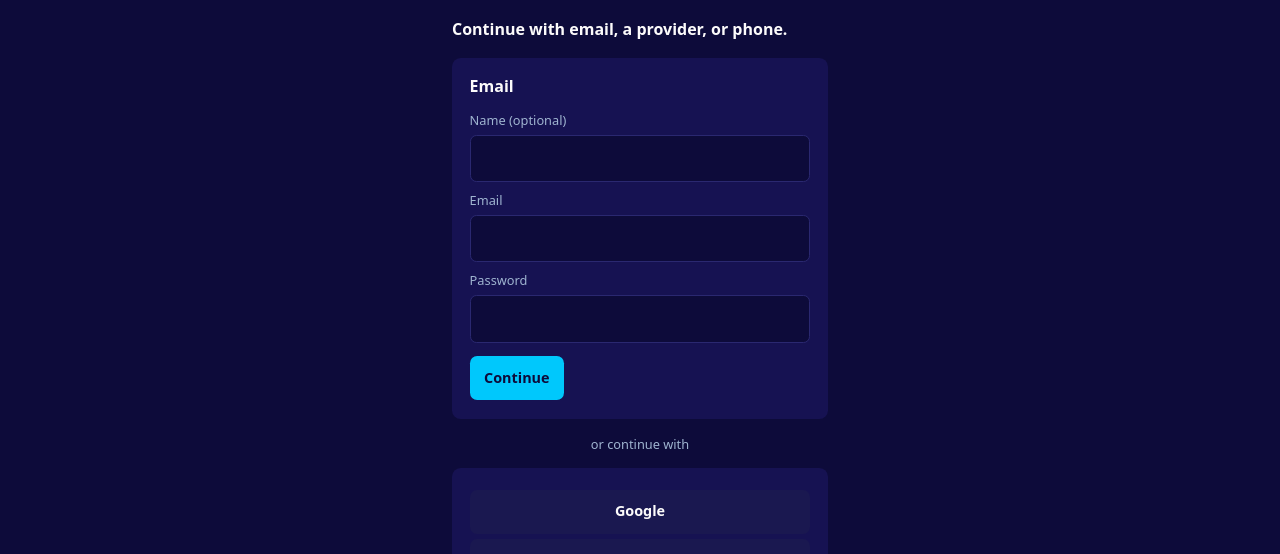
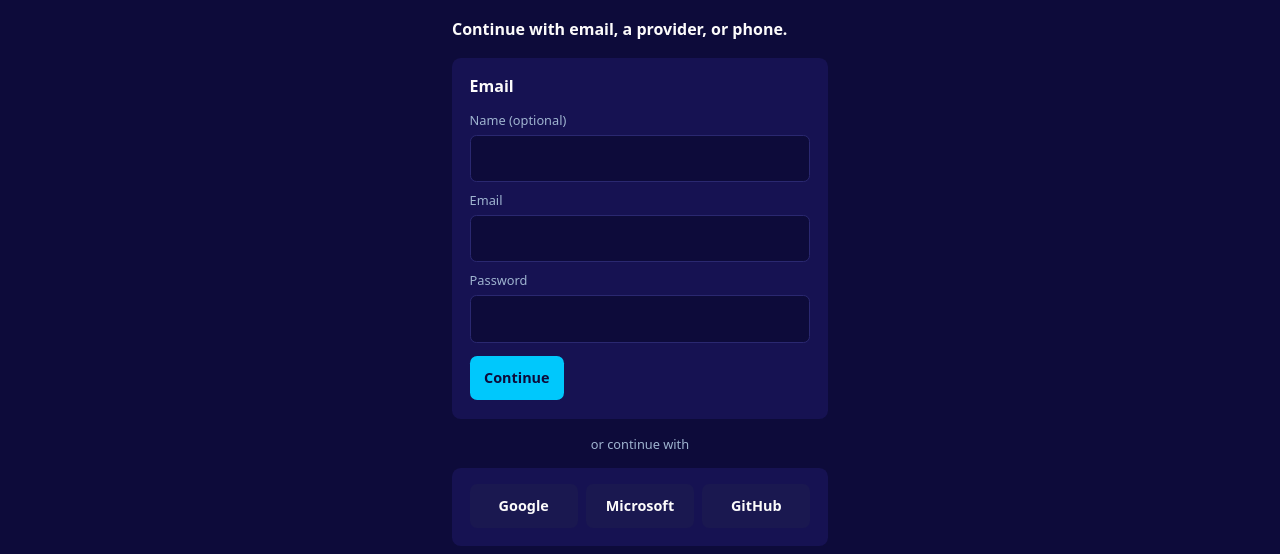
Before and after one commit to gotigin/wadhu, a website: page sites/wadhu/static/account/index.html in a window 1280 px wide. Shown: the part 188-742 px from the top of the page. Drawn offline with Linux system fonts and the light colour scheme; no server answers.

Commit message:
Put account OAuth providers on one row when they fit.
Co-authored-by: Cursor <cursoragent@cursor.com>

```diff
--- a/sites/wadhu/static/account/index.html
+++ b/sites/wadhu/static/account/index.html
@@ -73,7 +73,7 @@
       </section>
 
       <p class="auth-or">or continue with</p>
-      <section class="auth-card" aria-label="Federated sign-in">
+      <section class="auth-card auth-providers" aria-label="Federated sign-in">
         <button type="button" class="btn btn-provider" id="btn-google">Google</button>
         <button type="button" class="btn btn-provider" id="btn-microsoft">Microsoft</button>
         <button type="button" class="btn btn-provider" id="btn-github">GitHub</button>
--- a/sites/wadhu/static/css/account.css
+++ b/sites/wadhu/static/css/account.css
@@ -90,11 +90,17 @@
   background: transparent;
   border: 1px solid #2a2870;
 }
+.auth-providers {
+  display: flex;
+  flex-wrap: wrap;
+  gap: 0.5rem;
+}
 .btn-provider {
-  width: 100%;
+  flex: 1 1 6.5rem;
+  min-width: 6.5rem;
   text-align: center;
   background: #1a1850;
-  margin: 0.35rem 0 0;
+  margin: 0;
 }
 .btn-provider:hover {
   color: var(--lime);
```
Also changed, not shown: sites/wadhu/README.md.
